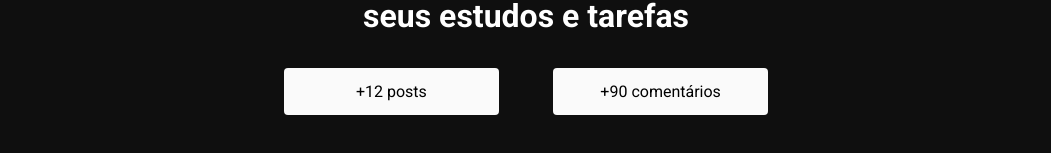
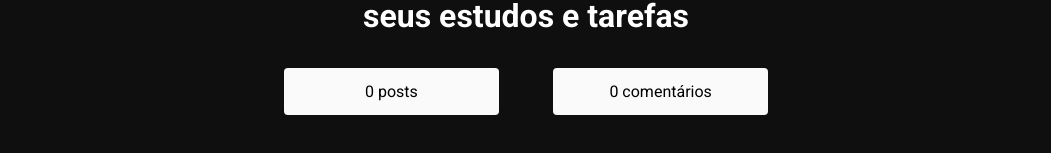
Before and after one commit to YanGraim/Tarefa-, a Next.js app: page / in a window 1280 px wide. Shown: the part 569-722 px from the top of the page, without its empty margins (114-1165 px from the left). Built offline with nearby package versions, Linux system fonts and the light colour scheme; no server answers; the database is empty.

Commit message:
gera pagina estática

```diff
--- a/src/pages/index.tsx
+++ b/src/pages/index.tsx
@@ -1,9 +1,17 @@
+import { GetStaticProps } from "next";
 import Head from "next/head";
 import Image from "next/image";
 import styles from "@/styles/Home.module.css";
 import HeroImg from "../../public/assets/hero.png";
+import { collection, getDocs } from "firebase/firestore";
+import { db } from "@/services/firebaseConnection";
 
-export default function Home() {
+interface HomeProps {
+  posts: number;
+  comments: number;
+}
+
+export default function Home({ posts, comments }: HomeProps) {
   return (
     <div className={styles.container}>
       <Head>
@@ -24,13 +32,29 @@
         </h1>
         <div className={styles.infoContent}>
           <section className={styles.box}>
-            <span>+12 posts</span>
+            <span>{posts > 0 ? `+${posts}` : posts} posts</span>
           </section>
           <section className={styles.box}>
-            <span>+90 comentários</span>
+            <span>{comments > 0 ? `+${comments}` : comments} comentários</span>
           </section>
         </div>
       </main>
     </div>
   );
 }
+
+export const getStaticProps: GetStaticProps = async () => {
+  const commentRef = collection(db, "comments");
+  const postRef = collection(db, "tasks");
+
+  const commentSnapshot = await getDocs(commentRef);
+  const postSnapshot = await getDocs(postRef);
+
+  return {
+    props: {
+      posts: postSnapshot.size || 0,
+      comments: commentSnapshot.size || 0,
+    },
+    revalidate: 60, //revalida a cada 60 segundos
+  };
+};
```
